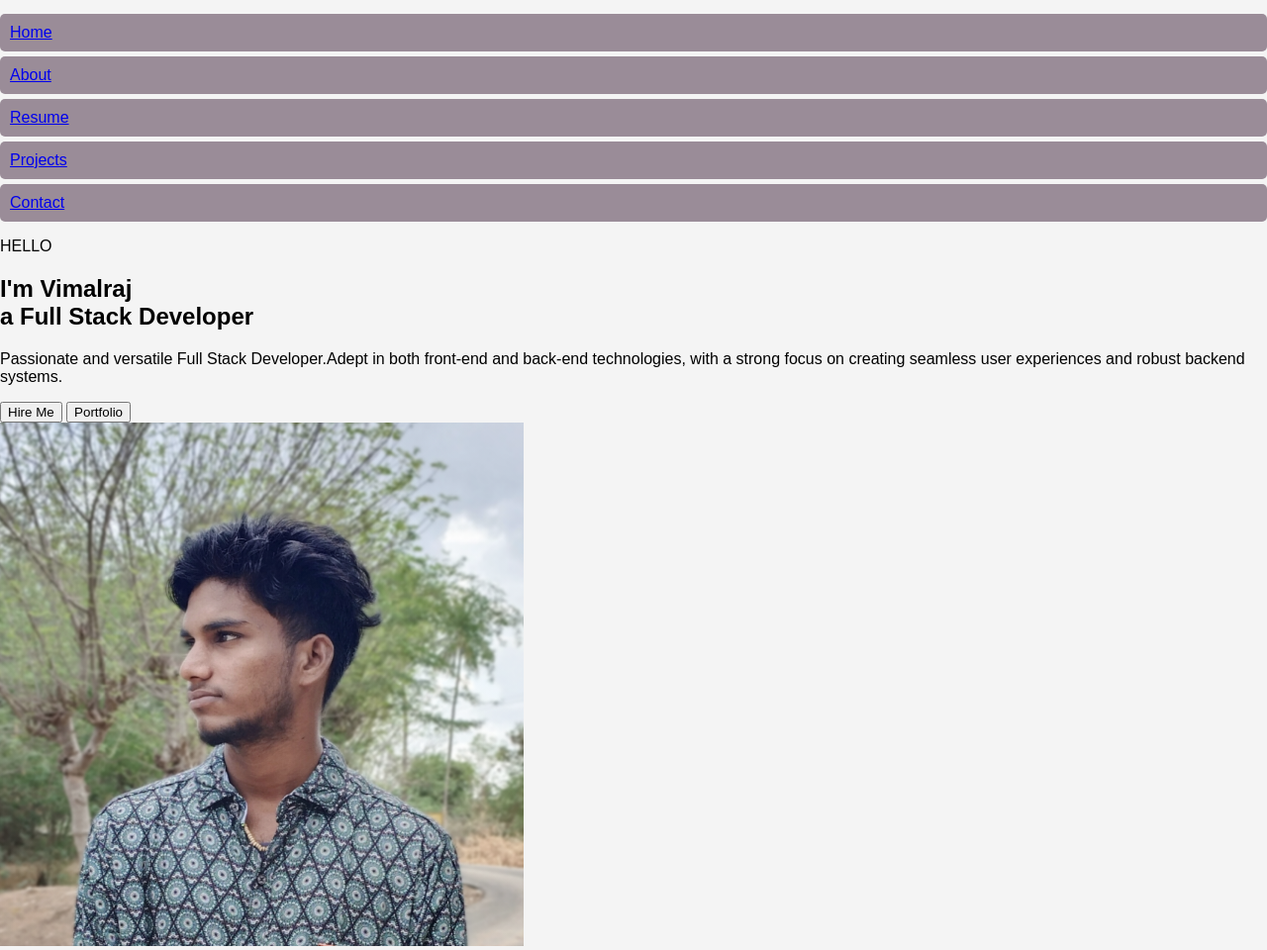
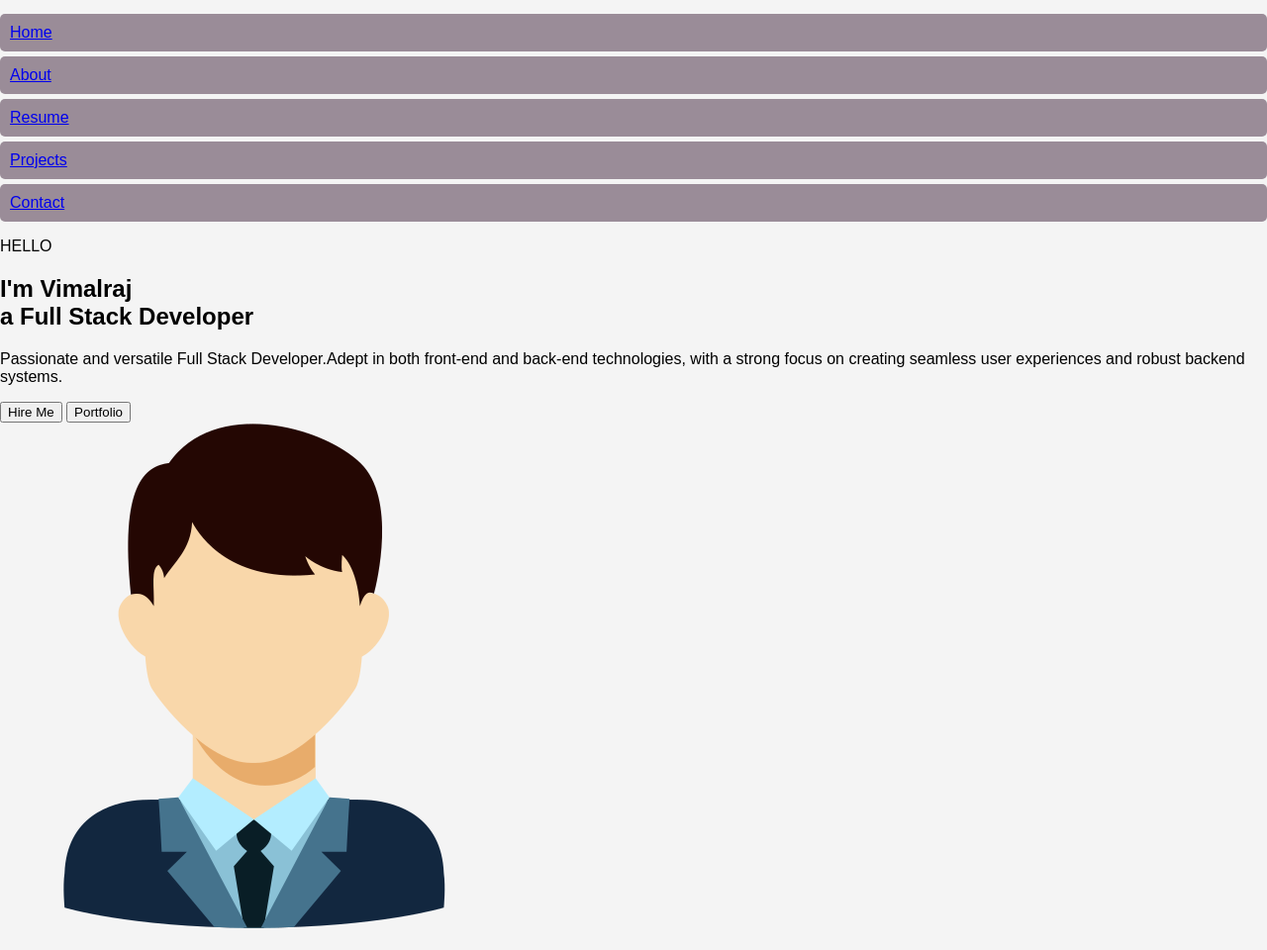
Before and after one commit to vimalraj-5382/FirstDemoPortfolio, a plain HTML site: page Full Portfolio/index.html in a window 1280 px wide. Shown: the part 40-1000 px from the top of the page at 99% size. Drawn offline with nearby package versions, Linux system fonts and the light colour scheme; files that its build step writes are made by us from their sources.

Commit message:
photo changed

```diff
--- a/Full Portfolio/index.html
+++ b/Full Portfolio/index.html
@@ -45,7 +45,7 @@
           </div>
         </div>
         <div class="image">
-          <img src="img/IMG_20240910_153523.png" alt="profile" />
+          <img src="./img/3001758.png" alt="profile" />
         </div>
       </div>
     </section>
```
Also changed, not shown: Full Portfolio/img/3001758.png (added), Full Portfolio/img/IMG_20240910_153523.png (deleted).
